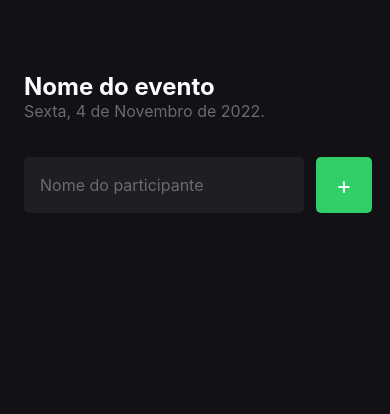
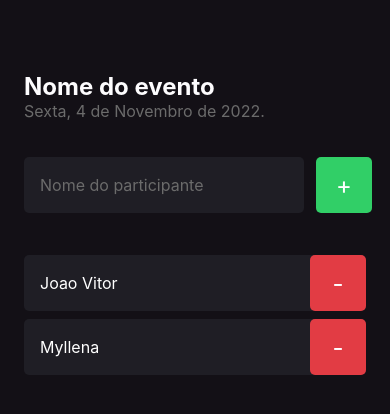
Before and after one commit to joaovtpereira/ignite_imhere_app, a React Native app: screen / in a window 390 px wide. Shown: the top 414 px of the page. Built offline with nearby package versions, Linux system fonts and the light colour scheme.

Commit message:
add component participant

```diff
--- /dev/null
+++ b/src/components/Participant/index.tsx
@@ -0,0 +1,19 @@
+import { View, Text, TouchableOpacity } from "react-native";
+
+import { styles } from "./styles";
+
+type Props = {
+  name: string;
+  onRemove: () => void;
+};
+
+export function Participant({ name, onRemove }: Props) {
+  return (
+    <View style={styles.container}>
+      <Text style={styles.name}>{name}</Text>
+      <TouchableOpacity style={styles.button} onPress={onRemove}>
+        <Text style={styles.buttonText}>-</Text>
+      </TouchableOpacity>
+    </View>
+  );
+}
--- /dev/null
+++ b/src/components/Participant/styles.ts
@@ -0,0 +1,30 @@
+import { StyleSheet } from "react-native";
+
+export const styles = StyleSheet.create({
+    container: {
+        width: '100%',
+        backgroundColor: "#1F1E25",
+        borderRadius: 5,
+        flexDirection: "row",
+        alignItems: "center",
+        marginBottom: 8
+    },
+    name: {
+        color: "#FFF",
+        flex: 1,
+        fontSize: 16,
+        marginLeft: 16
+    },
+    button: {
+        borderRadius: 5,
+        width: 56,
+        height: 56,
+        backgroundColor: '#E23C44',
+        alignItems: "center",
+        justifyContent: "center"
+      },
+      buttonText: {
+        color: "#FFF",
+        fontSize: 24
+      }
+});
--- a/src/screens/home/index.tsx
+++ b/src/screens/home/index.tsx
@@ -1,10 +1,20 @@
-import { Text, TextInput, TouchableOpacity, View } from 'react-native';
-import { styles } from './styles';
+import {
+  FlatList,
+  Text,
+  TextInput,
+  TouchableOpacity,
+  View,
+} from "react-native";
+import { styles } from "./styles";
+import { Participant } from "../../components/Participant";
 
 export function Home() {
+  function handleParticipantAdd() {
+    console.log("voce clicou em add");
+  }
 
-  function handleParticipantAdd() {
-    console.log("voce clicou em add")
+  function handleParticipantRemove(name: string) {
+    console.log({ name });
   }
 
   return (
@@ -13,11 +23,32 @@
       <Text style={styles.eventDate}>Sexta, 4 de Novembro de 2022.</Text>
 
       <View style={styles.form}>
-      <TextInput style={styles.input} placeholder='Nome do participante' placeholderTextColor={"#6B6B6B"} />
-      <TouchableOpacity style={styles.button} onPress={handleParticipantAdd}>
-        <Text style={styles.buttonText}>+</Text>
-      </TouchableOpacity>
+        <TextInput
+          style={styles.input}
+          placeholder="Nome do participante"
+          placeholderTextColor={"#6B6B6B"}
+        />
+        <TouchableOpacity style={styles.button} onPress={handleParticipantAdd}>
+          <Text style={styles.buttonText}>+</Text>
+        </TouchableOpacity>
       </View>
+
+      <FlatList
+        data={["Joao Vitor", "Myllena"]}
+        keyExtractor={(item) => item}
+        renderItem={({ item }) => (
+          <Participant
+            name={item}
+            onRemove={() => handleParticipantRemove(item)}
+          />
+        )}
+        ListEmptyComponent={() => (
+          <Text style={styles.listEmptyText}>
+            Ninguém chegou no evento ainda? Adicione participantes a sua lista
+            de convidados
+          </Text>
+        )}
+      />
     </View>
   );
 }
--- a/src/screens/home/styles.ts
+++ b/src/screens/home/styles.ts
@@ -43,5 +43,10 @@
     buttonText: {
       color: "#FFF",
       fontSize: 24
+    },
+    listEmptyText: {
+      color: "#FFF",
+      fontSize: 14,
+      textAlign: "center"
     }
   });
```
